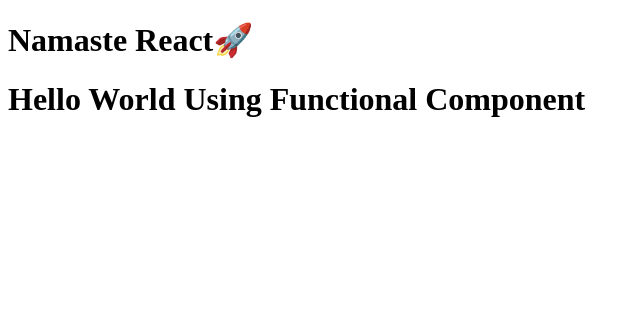
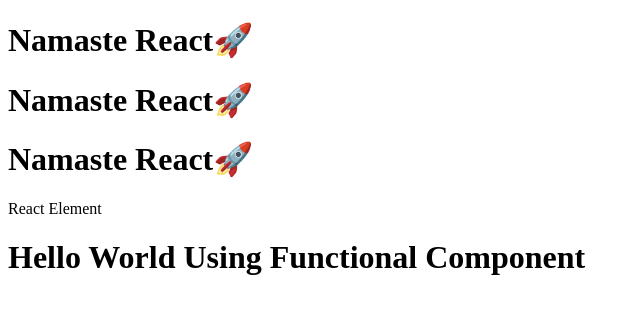
Before and after one commit to komal2918/ReactBasics, a React (Vite) app: page / in a window 1280 px wide. Shown: the top 314 px of the page, without its empty margins (0-640 px from the left). Built offline with nearby package versions, Linux system fonts and the light colour scheme.

Commit message:
Different ways to call functional component

```diff
--- a/App.js
+++ b/App.js
@@ -12,11 +12,16 @@
     return <h1 className = "head" tabIndex = "5">Namaste React🚀</h1>
 };
 
+const element = (<span>React Element</span>);
+
 // Component Composition - use of one component inside other component
 const HeadingComponent = () => {
     return (
         <div id = "container">
+        {Title()}
         <Title/>
+        <Title></Title>
+        {element}
         <h1 className = "heading">Hello World Using Functional Component</h1>
         </div>
     );
```
Also changed, not shown: 1 other file (tests, documents, lock files or other folders).
